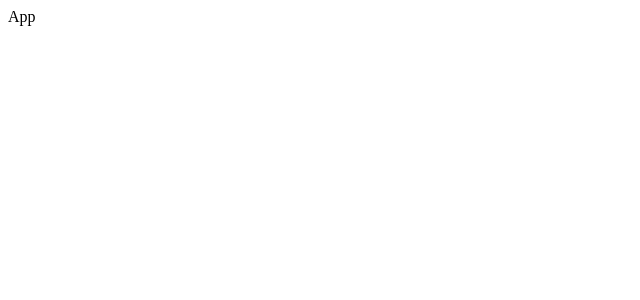
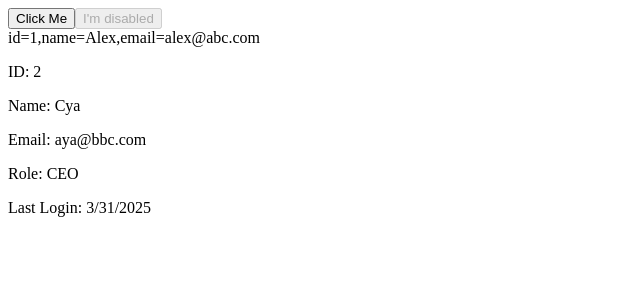
Before and after one commit to C11NJXX/react-monster, a React (Vite) app in the folder react-ts-demo/: page / in a window 1280 px wide. Shown: the top 300 px of the page, without its empty margins (0-640 px from the left). Built offline with nearby package versions, Linux system fonts and the light colour scheme.

Commit message:
1. Component Props Typing Exercise2

```diff
--- a/react-ts-demo/src/1. Component Props Typing/exercise/App.tsx
+++ b/react-ts-demo/src/1. Component Props Typing/exercise/App.tsx
@@ -1,4 +1,5 @@
 import Button from "./Components/Button";
+import UserInfo from "./Components/UserInfo";
 const App = () => {
   return (
     <div>
@@ -10,6 +11,7 @@ const App = () => {
         disabled={false}
       />
       <Button label="I'm disabled" disabled={true} />
+      <UserInfo id="1" name="Alex" email="alex@abc.com" />
     </div>
   );
 };
--- /dev/null
+++ b/react-ts-demo/src/1. Component Props Typing/exercise/Components/AdminInfo.tsx
@@ -0,0 +1,15 @@
+import { FC } from "react";
+import { AdminInfoList } from "../types";
+const AdminInfo: FC<AdminInfoList> = ({ id, name, email, role, lastLogin }) => {
+  return (
+    <div>
+      <p>ID: {id}</p>
+      <p>Name: {name}</p>
+      <p>Email: {email}</p>
+      <p>Role: {role}</p>
+      <p>Last Login: {lastLogin.toLocaleDateString()}</p>
+    </div>
+  );
+};
+
+export default AdminInfo;
--- /dev/null
+++ b/react-ts-demo/src/1. Component Props Typing/exercise/Components/UserInfo.tsx
@@ -0,0 +1,12 @@
+import { FC } from "react";
+import { Info } from "../types";
+
+const UserInfo: FC<Info> = ({ id, name, email }) => {
+  return (
+    <div>
+      id={id},name={name},email={email}
+    </div>
+  );
+};
+
+export default UserInfo;
--- /dev/null
+++ b/react-ts-demo/src/1. Component Props Typing/exercise/types.ts
@@ -0,0 +1,12 @@
+type Info = {
+  id: string;
+  name: string;
+  email: string;
+};
+
+type AdminInfoList = Info & {
+  role: string;
+  lastLogin: Date;
+};
+
+export { type Info, type AdminInfoList };
--- a/react-ts-demo/src/App.tsx
+++ b/react-ts-demo/src/App.tsx
@@ -1,5 +1,27 @@
+import Button from "../src/1. Component Props Typing/exercise/Components/Button";
+import UserInfo from "../src/1. Component Props Typing/exercise/Components/UserInfo";
+import AdminInfo from "./1. Component Props Typing/exercise/Components/AdminInfo";
 const App = () => {
-  return <div>App</div>;
+  return (
+    <div>
+      <Button
+        label="Click Me"
+        onClick={() => {
+          alert("Clicked");
+        }}
+        disabled={false}
+      />
+      <Button label="I'm disabled" disabled={true} />
+      <UserInfo id="1" name="Alex" email="alex@abc.com" />
+      <AdminInfo
+        id="2"
+        name="Cya"
+        email="aya@bbc.com"
+        role="CEO"
+        lastLogin={new Date()}
+      />
+    </div>
+  );
 };
 
 export default App;
```
